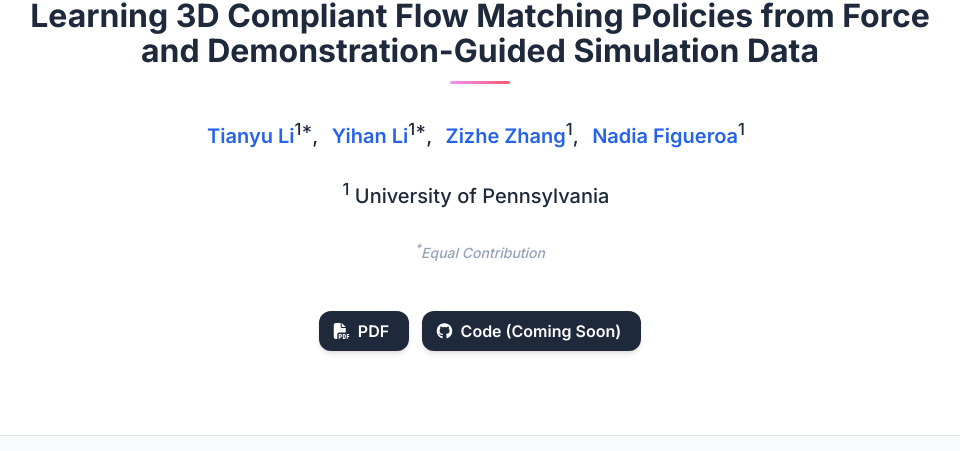
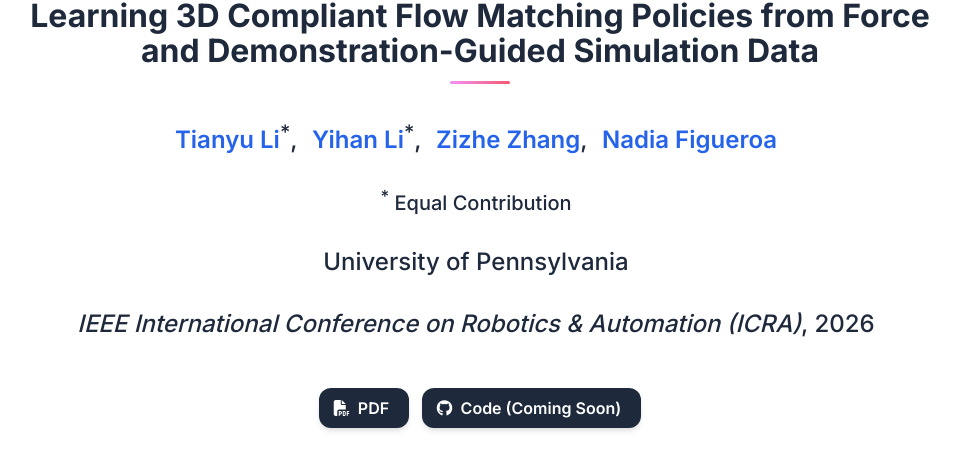
Before and after one commit to Flow-with-the-Force-Field/flow-with-the-force-field.github.io, a plain HTML site: page index.html in a window 1280 px wide. Shown: the part 374-825 px from the top of the page, without its empty margins (160-1120 px from the left). Drawn offline with nearby package versions, Linux system fonts and the light colour scheme; some icons are missing.

Commit message:
Update index.html

```diff
--- a/index.html
+++ b/index.html
@@ -205,28 +205,30 @@
             <!-- TODO: Replace with your paper title -->
             <img src="static/img/output6.gif" alt="title" style="clip-path: inset(2px 2px 2px 2px);">
             <h3 class="title is-3 publication-title">Learning 3D Compliant Flow Matching Policies from Force and Demonstration-Guided Simulation Data</h3>
-            <div class="is-size-5 publication-authors">
+            <div class="is-size-4 publication-authors">
               <span class="author-block">
-                <a href="https://imtianyuli.com/" target="_blank" rel="noopener">Tianyu Li</a><sup>1*</sup>,
+                <a href="https://imtianyuli.com/" target="_blank" rel="noopener">Tianyu Li</a><sup>*</sup>,
               </span>
               <span class="author-block">
-                <a href="https://www.yihanli.io/" target="_blank" rel="noopener">Yihan Li</a><sup>1*</sup>,
+                <a href="https://www.yihanli.io/" target="_blank" rel="noopener">Yihan Li</a><sup>*</sup>,
               </span>
               <span class="author-block">
-                <a href="https://zizhe.io/" target="_blank" rel="noopener">Zizhe Zhang</a><sup>1</sup>,
+                <a href="https://zizhe.io/" target="_blank" rel="noopener">Zizhe Zhang</a>,
               </span>
               <span class="author-block">
-                <a href="https://nbfigueroa.github.io/" target="_blank" rel="noopener">Nadia Figueroa</a><sup>1</sup>
+                <a href="https://nbfigueroa.github.io/" target="_blank" rel="noopener">Nadia Figueroa</a>
               </span>
             </div>
-
             <div class="is-size-5 publication-authors">
-              <span class="author-block"><sup>1</sup> University of Pennsylvania</span>
+              <span class="author-block"><sup>*</sup> Equal Contribution</span>
+            </div>
+            <div class="is-size-4 publication-authors">
+              <span class="author-block">University of Pennsylvania</span>
+            </div>
+            <div class="is-size-4 publication-authors">
+              <span class="author-block"><em>IEEE International Conference on Robotics & Automation (ICRA)</em>, 2026</span>
             </div>
 
-            <div class="is-size-5 publication-authors">
-              <span class="eql-cntrb"><sup>*</sup>Equal Contribution</span>
-            </div>
 
                   <!-- <div class="is-size-5 publication-authors">
                     <span class="author-block">Institution Name<br>Conference name and year</span>
```
